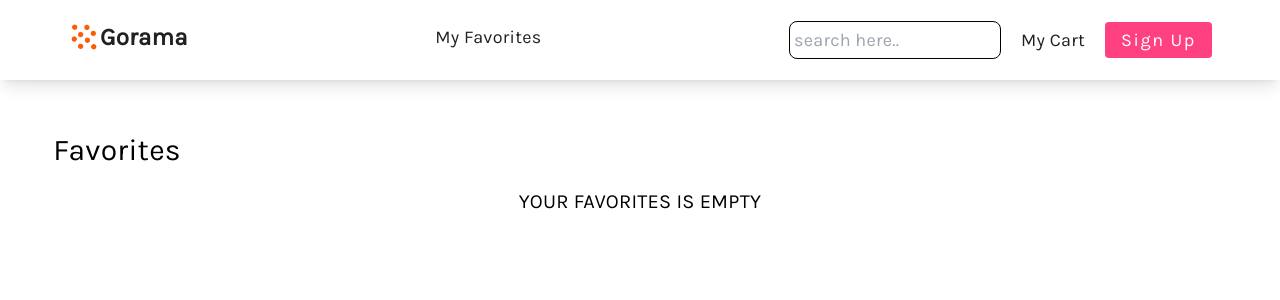
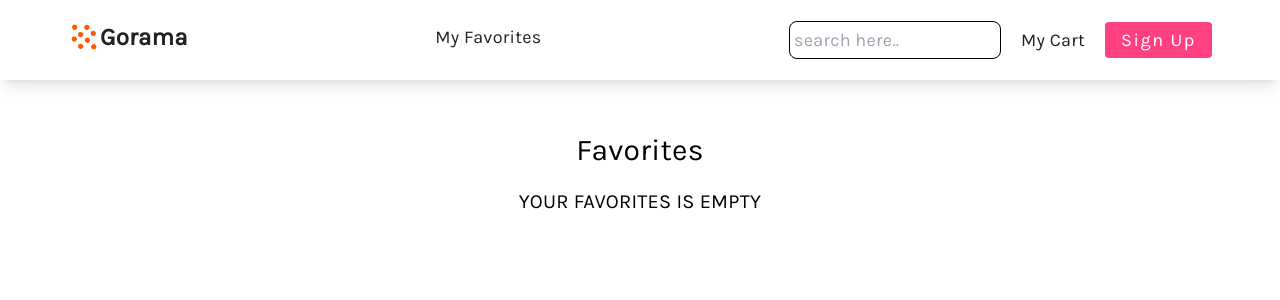
Before and after one commit to RutujaSantikar/Recipe-Finder, an Angular app: page /favorites in a window 1280 px wide. Shown: the top 300 px of the page. Built offline with nearby package versions, Linux system fonts and the light colour scheme.

Commit message:
heading centered

```diff
--- a/src/app/myfavs/myfavs.component.html
+++ b/src/app/myfavs/myfavs.component.html
@@ -1,5 +1,5 @@
 <div class="pt-28 w-11/12 my-0 mx-auto sm:w-11/12 sm:my-0 sm:mx-auto">
-  <div class="py-5 text-base sm:text-3xl">Favorites</div>
+  <div class="py-5 text-base sm:text-3xl text-center">Favorites</div>
   <div *ngIf="favoriteRecipes.length == 0">
     <p class="text-center text-xl font-medium">YOUR FAVORITES IS EMPTY</p>
   </div>
--- a/src/app/recipelist/recipelist.component.html
+++ b/src/app/recipelist/recipelist.component.html
@@ -1,5 +1,5 @@
 <div class="pt-28 w-11/12 my-0 mx-auto sm:w-11/12 sm:my-0 sm:mx-auto">
-  <div class="py-5 text-base sm:text-3xl">
+  <div class="py-5 text-base sm:text-3xl text-center">
     Lets Start Cooking With Popular Recipes!
   </div>
   <div class="grid grid-cols-2 gap-y-8 sm:grid sm:grid-cols-3 sm:gap-x-10">
```
